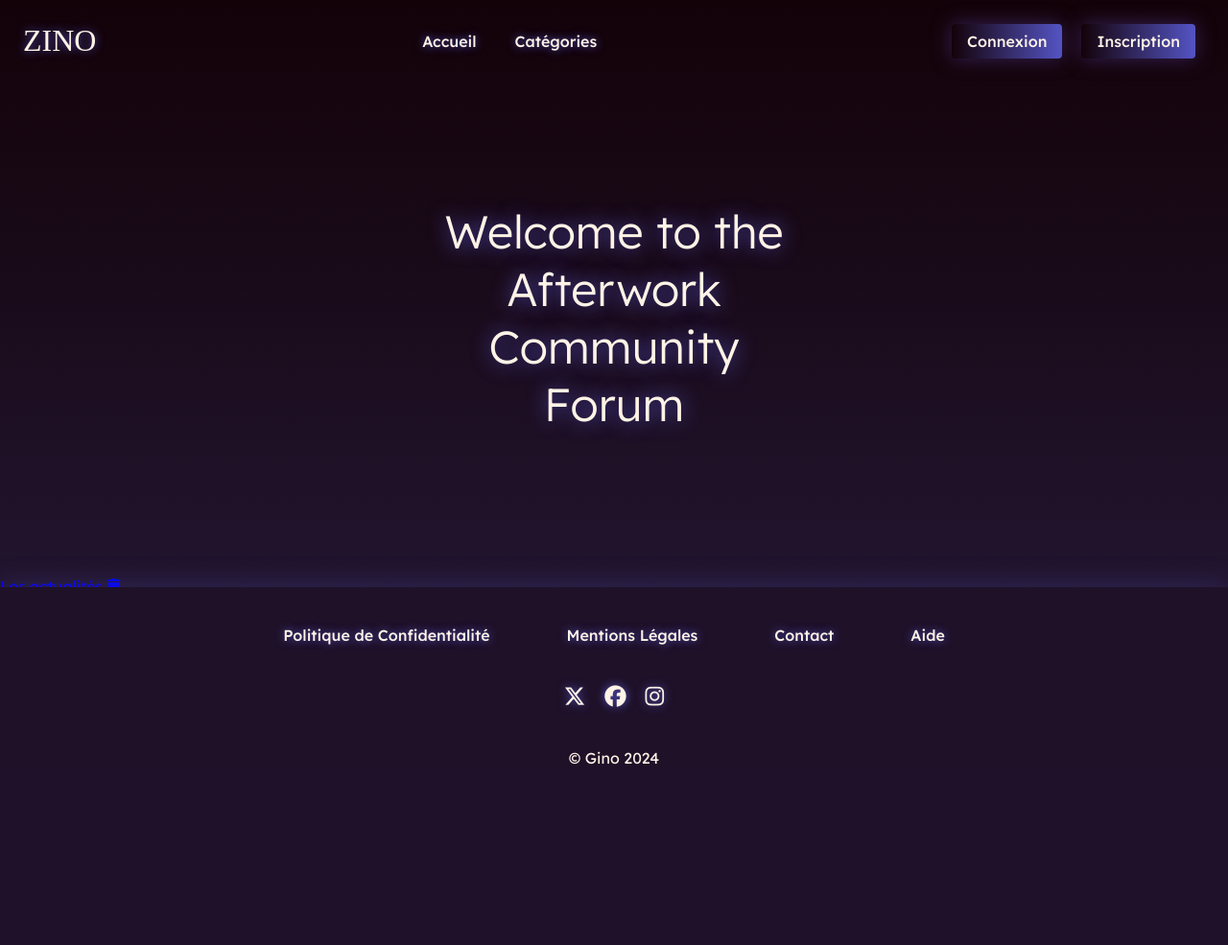
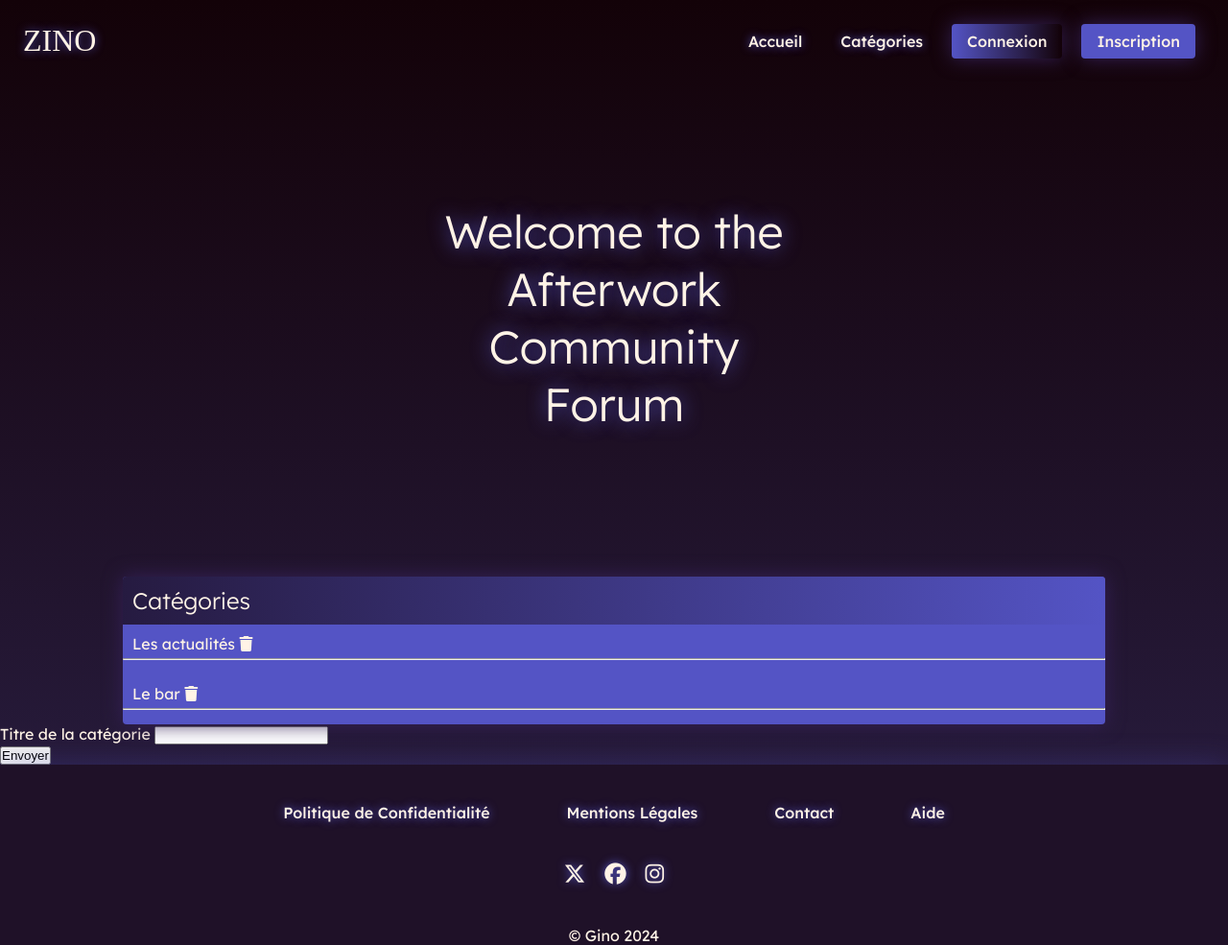
Before and after one commit to ginodalsasso/projet-forum, a PHP site: page /index.php?ctrl=forum&action=index in a window 1280 px wide. Shown: the whole page at 96% size. Before the commit the page ends 797 px from the top, so only its background shows below. Run offline with PHP 8.4, Linux system fonts and the light colour scheme; data comes from the database, SQL or seed files in the repository; some libraries are stand-ins or nearby versions; some web fonts are replaced.

Commit message:
cards CSS

```diff
--- a/model/managers/CategoryManager.php
+++ b/model/managers/CategoryManager.php
@@ -24,4 +24,20 @@ class CategoryManager extends Manager{
                 return DAO::delete($sql, ['id' => $id]);
     }
 
+    public function lastPost($id){
+        $sql = "SELECT u.pseudo, p.creationDate
+                FROM ".$this->tableName." p
+                INNER JOIN user u ON p.user_id = u.id_user
+                INNER JOIN topic t ON p.topic_id = t.id_topic
+                INNER JOIN category c ON t.category_id = c.id_category
+                WHERE c.id_".$this->tableName." = :id
+                ORDER BY p.creationDate DESC
+                LIMIT 1
+                ";
+
+        return $this->getOneOrNullResult(
+            DAO::select($sql, ['id' => $id], false),
+            $this->className
+        );
+    }
 }
--- a/public/css/style.css
+++ b/public/css/style.css
@@ -5,7 +5,7 @@
 /*=============== VARIABLES CSS ===============*/
 :root{
     --bg-colour: #130208;
-    --card-colour: #5454C5;
+    --card-colour: #5454c5;
     --font-color: #FFF3E6;
     --title-fontsize: 48px;
     --big-fontsize: 24px;
@@ -13,7 +13,6 @@
     --small-fontsize: 10px;
     --font-family: "Lexend", sans-serif;
 }
-
 
 
 * {
@@ -56,27 +55,29 @@ body{
     font-size: 32px;
     cursor: pointer;
     text-shadow: 0 0 10px #5454C5;
+    transition: 0.5s;
 }
-.nav_list, .nav_list_right{
+.logo:hover{
+    text-shadow: 0 0 30px #ffffff;
+}
+
+.nav_list{
     display: flex;
     list-style: none;
 }
 
-.nav_list_right{
-    display: flex;
-}
-
-.nav_list_right li{
-    padding: 0 10px;
-}
-
-.nav_list li a, .footer_list li a{
-    margin: 30px 20px;
+.nav_link, .footer_list li a{
+    margin: 0 20px;
     text-decoration: none;
     color: var(--font-color);
     font-weight: 500;
     position: relative;
     text-shadow: 0 0 10px #5454C5;
+    transition: 0.5s;
+}
+
+.nav_link:hover, .footer_list li a:hover{
+    text-shadow: 0 0 20px #ffffff;
 }
 
 .button{
@@ -84,15 +85,29 @@ body{
     color: var(--font-color);
     font-weight: 500;
     padding: 8px 16px;
-    background:linear-gradient(to right, #130208, #5454C5);
+    margin: 0 10px;
+    background:linear-gradient(to left, #130208, #5454C5);
     border-radius: 4px;
     filter: drop-shadow(0 0 10px #342056);
-    transition:  0.5s;;
+    transition:  0.5s;
 }
-.button:hover{
-    background:linear-gradient(to left, #130208, #5454C5);
-    filter: drop-shadow(0 0 30px #342056);
+.button_deco{
+    text-decoration: none;
+    color: var(--font-color);
+    font-weight: 500;
+    padding: 8px 16px;
+    margin: 0 10px;
+    background: #5454C5;
+    border-radius: 4px;
+    filter: drop-shadow(0 0 10px #342056);
+    transition:  0.5s;
 }
+.button:hover, .button_deco:hover{
+    filter: drop-shadow(0 0 30px #5454C5);
+    padding: 8px 20px;;
+}
+
+/* ---------------------------body--------------------------- */
 
 h1 {
     color: var(--font-color);
@@ -102,10 +117,45 @@ h1 {
     text-shadow: 0 0 20px #5454C5;
     margin: 150px 0;
 }
+
+h2{
+    padding: 10px;
+    background: linear-gradient(to right, rgba(18, 2, 8, 0.7), #5454c5);
+    font-weight: 300;
+    border-radius: 4px 4px 0 0;
+}
+
+.card_container_container{
+    display:flex;
+    justify-content: center;
+    filter: drop-shadow(0 0 10px #342056);
+}
+
+.card_list{
+    width: 80vw;
+    background-color: var(--card-colour);
+    border-radius: 4px;
+}
+
+.card_list p{
+    padding: 10px 10px 5px 10px;
+}
+
+.card_list a{
+    color: var(--font-color);
+    text-decoration: none;
+
+}
+
+hr{
+    color:var(--bg-colour);
+}
+
 /* ---------------------------footer--------------------------- */
+
 footer{
     width: 100%;
-    position: absolute;
+    /* position: absolute; */
     bottom: 0px;
     left: 0px;
     background-color: rgba(31, 17, 40, 1);
--- a/view/forum/listCategory.php
+++ b/view/forum/listCategory.php
@@ -5,13 +5,17 @@
 <h1>Welcome to the <br> Afterwork <br>Community <br>Forum</h1>
 
 <!----------------- Liste des catégories ----------------->
-<?php
-foreach($categories as $category ){ ?>
-    <p><a href="index.php?ctrl=forum&action=listTopicsByCategory&id=<?= $category->getId() ?>"><?= $category->getName() ?></a>
-        <a href="index.php?ctrl=forum&action=deleteCategory&id=<?= $category->getId() ?>"><i class="fa-solid fa-trash"></i></a>
-    </p>
-<?php } ?>
-
+<section class="card_container_container">
+    <div class="card_list">
+       <h2>Catégories</h2>
+        <?php
+        foreach($categories as $category ){ ?>
+            <p><a href="index.php?ctrl=forum&action=listTopicsByCategory&id=<?= $category->getId() ?>"><?= $category->getName() ?></a>
+                <a href="index.php?ctrl=forum&action=deleteCategory&id=<?= $category->getId() ?>"><i class="fa-solid fa-trash"></i><hr></a>
+            </p>
+        <?php } ?>
+    </div>
+</section>
 
 <!----------------- Ajouter une catégorie ----------------->
 <form action="index.php?ctrl=forum&action=addCategory" method="POST" >
--- a/view/forum/listTopics.php
+++ b/view/forum/listTopics.php
@@ -3,11 +3,13 @@
     $topics = $result["data"]['topics'];
 ?>
 <h1><?= $category->getName() ?></h1>
-<h2>Liste des topics</h2>
 
 <a href="index.php?ctrl=forum&action=listCategory">Catégories</a>
 
 <!----------------- Liste des topics ----------------->
+<section class="card_container_container">
+    <div class="card_list">
+       <h2>Liste des topics</h2>
         <?php
         //si un ou plusieurs topics de la catégorie éxiste alors
         if($topics){
@@ -28,6 +30,8 @@ if($topics){
                 </p>
             <?php }
         } ?>
+    </div>
+</section>
 
 <!----------------- Ajouter un topic ----------------->
 <form action="index.php?ctrl=forum&action=addTopic&id=<?=$category->getId()?>" method="POST" >
--- a/view/layout.php
+++ b/view/layout.php
@@ -26,23 +26,20 @@
                         <nav>
                             <ul class="nav_list">
                                 <li>
-                                <a href="index.php?ctrl=forum&action=index">Accueil</a>
+                                    <a class="nav_link" href="index.php?ctrl=forum&action=index">Accueil</a>
                                 </li>
                                 <li>
-                                <a href="index.php?ctrl=forum&action=listCategory">Catégories</a>
+                                    <a class="nav_link" href="index.php?ctrl=forum&action=listCategory">Catégories</a>
                                 </li>
                                 <li>
                                     <?php if(App\Session::isAdmin()){ ?>
-                                    <a href="index.php?ctrl=home&action=users">Voir la liste des gens</a>
+                                        <a class="nav_link" href="index.php?ctrl=home&action=users">Voir la liste des gens</a>
                                     <?php } ?>
                                 </li>
-                        </ul>
-                        </nav>
-                        <ul class="nav_list_right">
                                 <li>
                                     <?php
                                     if(App\Session::getUser()){ ?>
-                                    <a href="index.php?ctrl=security&action=profile"><span class="fas fa-user"></span>&nbsp;<?= App\Session::getUser()?></a>
+                                        <a class="nav_link" href="index.php?ctrl=security&action=profile"><span class="fas fa-user"></span>&nbsp;<?= App\Session::getUser()?></a>
                                 </li>
                                 <li >
                                     <a class="button" href="index.php?ctrl=security&action=logout">Déconnexion</a>
@@ -54,12 +51,11 @@
                                     <a class="button" href="index.php?ctrl=security&action=login">Connexion</a>
                                 </li>
                                 <li>
-                                <a class="button" href="index.php?ctrl=security&action=register">Inscription</a>
+                                    <a class="button_deco" href="index.php?ctrl=security&action=register">Inscription</a>
                                 </li>
                                     <?php } ?>
                             </ul>
-
-
+                        </nav>
                 </header>
                 <main id="forum">
                     <?= $page ?>
```
Also changed, not shown: view/forum/listPosts.php (+10 -6 lines). Lines whose indentation alone changed are shown as unchanged.
